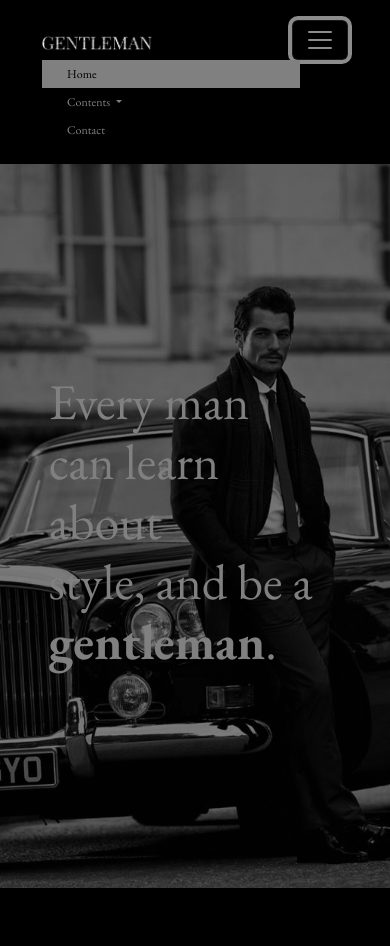
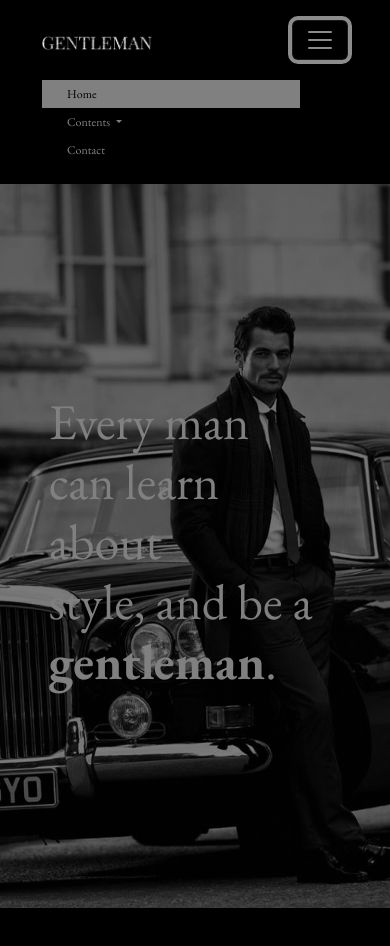
Before and after one commit to adnancrnovrsanin/Web_Design_Project, a plain HTML site: page index.html in a window 390 px wide. Both pictures are taken after a click on the button "Toggle navigation". Shown: the top 946 px of the page. Drawn offline with nearby package versions, Linux system fonts and the light colour scheme.

Commit message:
Fixed padding in navbar on small screens

```diff
--- a/style.css
+++ b/style.css
@@ -174,6 +174,12 @@ footer {
     align-items: center;
 }
 
+@media only screen and (max-width: 991px) {
+  .navbar-nav {
+    margin-top: 20px;
+  }
+}
+
 @media only screen and (max-width: 700px) {
   .navbar {
     padding: 20px 30px;
```
